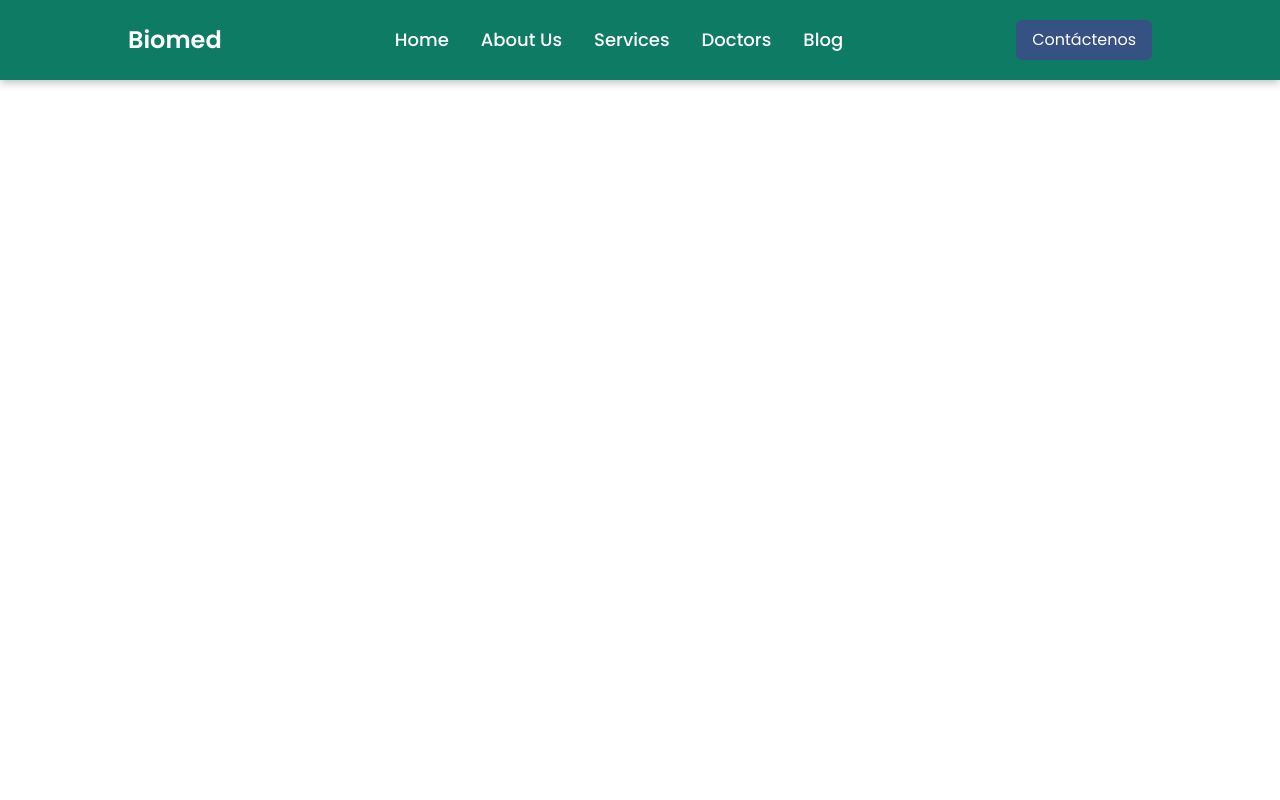
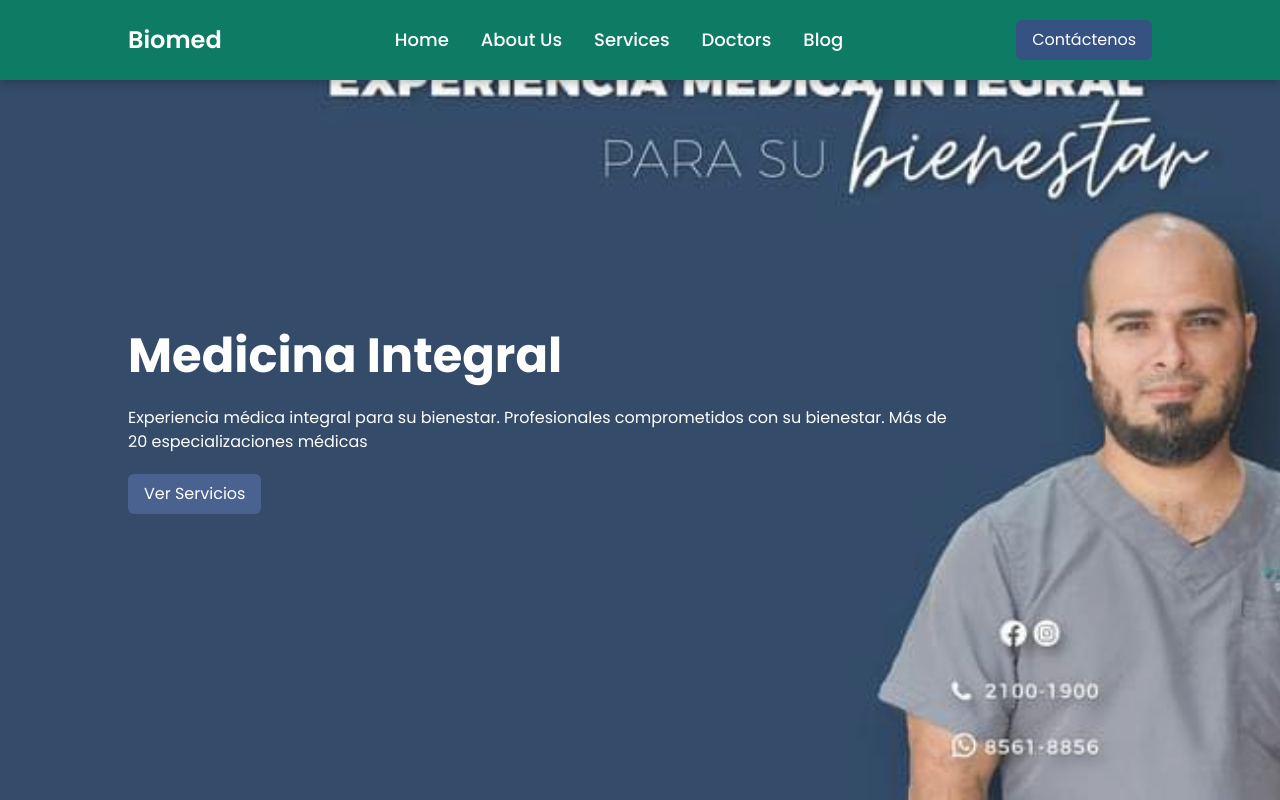
Before and after one commit to thecarlosotxoa/biomed, a React (Vite) app: page / in a window 1280 px wide. Built offline with nearby package versions, Linux system fonts and the light colour scheme.

Commit message:
home hero created

```diff
--- a/src/App.jsx
+++ b/src/App.jsx
@@ -1,11 +1,17 @@
 import React from "react";
 import Navbar from "./components/navbar";
+import Home from "./components/Home";
 
 const App = () => {
   return (
-    <div>
+    <>
       <Navbar />
-    </div>
+      <main>
+        <div id="home">
+          <Home />
+        </div>
+      </main>
+    </>
   );
 };
 
--- /dev/null
+++ b/src/components/Home.jsx
@@ -0,0 +1,20 @@
+import React from "react";
+import Button from "../layouts/Button";
+
+const Home = () => {
+  return (
+    <div className="min-h-screen flex flex-col justify-center lg:px-32 px-5 text-white bg-[url('assets/img/home.jpg')] bg-no-repeat bg-cover opacity-90">
+      <div className="w-full lg:w-4/5 space-y-5 mt-10">
+        <h1 className="text-5xl font-bold leading-tight">Medicina Integral</h1>
+        <p>
+          Experiencia médica integral para su bienestar. Profesionales
+          comprometidos con su bienestar. Más de 20 especializaciones médicas
+        </p>
+
+        <Button title="Ver Servicios" />
+      </div>
+    </div>
+  );
+};
+
+export default Home;
```
Also changed, not shown: src/assets/img/home.jpg (added).
